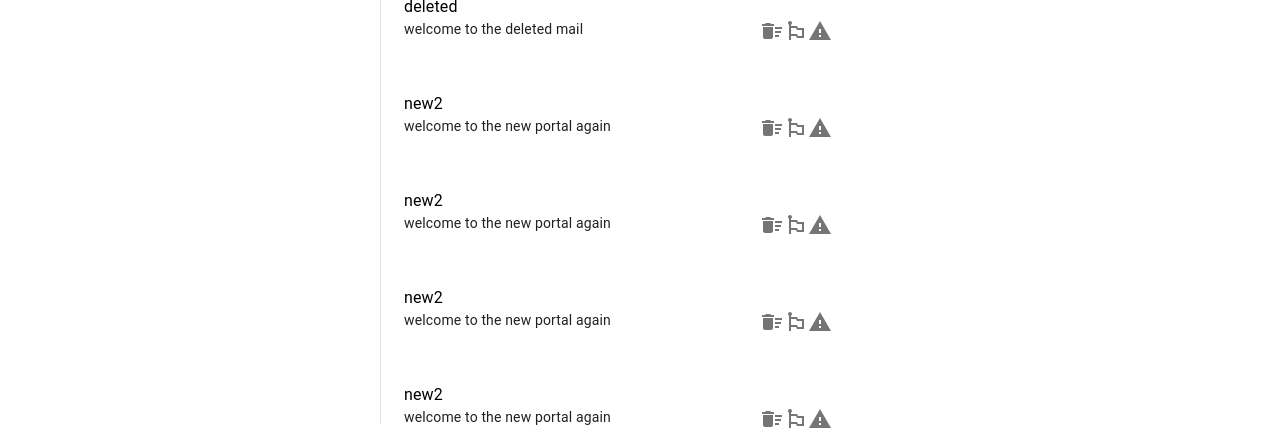
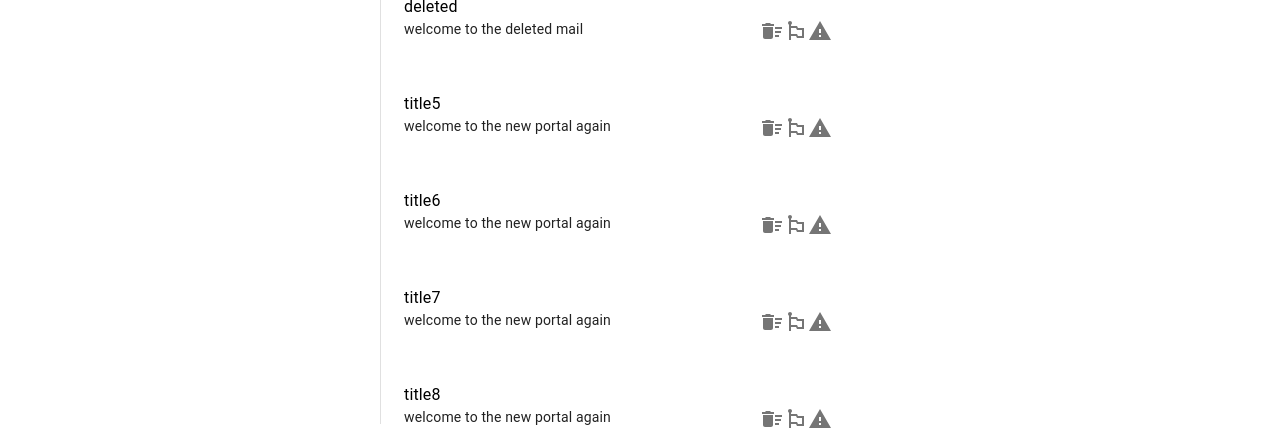
Before and after one commit to sajidkhaki/messagebox, a React (Create React App) app: page / in a window 1280 px wide. Shown: the part 376-806 px from the top of the page. Built offline with nearby package versions, Linux system fonts and the light colour scheme.

Commit message:
code indent and fixed

```diff
--- a/package.json
+++ b/package.json
@@ -14,7 +14,6 @@
     "@testing-library/user-event": "^12.8.3",
     "react": "^17.0.2",
     "react-dom": "^17.0.2",
-    "react-lodash": "^0.1.2",
     "react-scripts": "4.0.3",
     "web-vitals": "^1.1.2"
   },
--- a/src/App.js
+++ b/src/App.js
@@ -1,12 +1,9 @@
 import React, { useState, useEffect } from "react";
-import "./styles.css";
+
 import Drawer from "./components/drawer";
 import Main from "./components/main";
-import Data from "./mock_data.json"
+import Data from "./mock_data.json";
 import { makeStyles } from "@material-ui/core/styles";
-import _ from 'lodash';
-
-
 
 const useStyles = makeStyles({
   container: {
@@ -15,44 +12,46 @@ const useStyles = makeStyles({
 });
 
 const App = () => {
-
   const [state, setstate] = useState([]);
   const [searchstate, setsearchstate] = useState([]);
 
-
   const updateState = (message) => {
-
-    const currentState = [...state]
+    const currentState = [...state];
 
     let messageIndex = currentState.findIndex((item) => {
-      return item.id === message.id
-    })
-    currentState[messageIndex] = message
-    setstate(currentState)
-  }
+      return item.id === message.id;
+    });
+    currentState[messageIndex] = message;
+    setstate(currentState);
+  };
 
   const findValue = (key) => {
-    if (!key) return
-    const currentState = [...state]
+    if (!key) return;
+    const currentState = [...state];
     let found = currentState.filter((i) => {
-      return i.Title === key
-    })
+      return i.title === key;
+    });
     if (found.length > 0) {
-      setsearchstate(found)
-    }else{
-      setsearchstate([])
+      setsearchstate(found);
+    } else {
+      setsearchstate([]);
     }
-  }
+  };
 
   useEffect(() => {
-    setstate(Data)
+    setstate(Data);
   }, []);
 
   const classes = useStyles();
   return (
     <div className={classes.container}>
       <Drawer data={state} />
-      <Main data={state} updateState={updateState} findValue={findValue} searchList={searchstate} />
+      <Main
+        data={state}
+        updateState={updateState}
+        findValue={findValue}
+        searchList={searchstate}
+      />
     </div>
   );
 };
--- a/src/components/cards.js
+++ b/src/components/cards.js
@@ -1,64 +1,60 @@
-import * as React from 'react';
-import List from '@mui/material/List';
-import ListItem from '@mui/material/ListItem';
-import DeleteIcon from '@mui/icons-material/DeleteSweep';
-import EmojiFlagsIcon from '@mui/icons-material/EmojiFlags';
-import WarningIcon from '@mui/icons-material/Warning';
-import ListItemText from '@mui/material/ListItemText';
-import Typography from '@mui/material/Typography';
-import Link from '@mui/material/Link';
-import { display } from '@mui/system';
+import * as React from "react";
+import List from "@mui/material/List";
+import ListItem from "@mui/material/ListItem";
+import DeleteIcon from "@mui/icons-material/DeleteSweep";
+import EmojiFlagsIcon from "@mui/icons-material/EmojiFlags";
+import WarningIcon from "@mui/icons-material/Warning";
+import ListItemText from "@mui/material/ListItemText";
+import Typography from "@mui/material/Typography";
+import Link from "@mui/material/Link";
 
 const cards = (props) => {
   const handleDelete = (message) => {
-        message.isDeleted = true
-        message.isFlagged = false
-        message.isSpammed = false
-        props.updateState(message)
+    message.isDeleted = true;
+    message.isFlagged = false;
+    message.isSpammed = false;
+    props.updateState(message);
   };
   const handleFlag = (message) => {
-        if(message.isFlagged == true){
-            message.isFlagged =false
-            message.isSpammed = false
-            message.isDeleted = false
-            props.updateState(message)
-        }else{
-            message.isFlagged =true
-            message.isSpammed = false
-            message.isDeleted = false
-            props.updateState(message)
+    if (message.isFlagged === true) {
+      message.isFlagged = false;
+      message.isSpammed = false;
+      message.isDeleted = false;
+      props.updateState(message);
+    } else {
+      message.isFlagged = true;
+      message.isSpammed = false;
+      message.isDeleted = false;
+      props.updateState(message);
     }
-
   };
   const handleSpam = (message) => {
-
-        if(message.isSpammed == true){
-            message.isSpammed = false
-            message.isFlagged = false
-            message.isDeleted = false
-            props.updateState(message)
-        }else{
-            message.isSpammed = true
-            message.isFlagged = false
-            message.isDeleted = false
-            props.updateState(message)
+    if (message.isSpammed === true) {
+      message.isSpammed = false;
+      message.isFlagged = false;
+      message.isDeleted = false;
+      props.updateState(message);
+    } else {
+      message.isSpammed = true;
+      message.isFlagged = false;
+      message.isDeleted = false;
+      props.updateState(message);
     }
-
   };
 
   const renderMessages = (message) => {
-
-
-        return (
-            message.isDeleted ? null :
-                <List sx={{ width: '100%', maxWidth: 460, bgcolor: 'background.paper' }} key={message.id}>
+    return message.isDeleted ? null : (
+      <List
+        sx={{ width: "100%", maxWidth: 460, bgcolor: "background.paper" }}
+        key={message.id}
+      >
         <ListItem alignItems="flex-start">
           <ListItemText
-                            primary={message.Title}
+            primary={message.title}
             secondary={
               <React.Fragment>
                 <Typography
-                                        sx={{ display: 'inline' }}
+                  sx={{ display: "inline" }}
                   component="span"
                   variant="body2"
                   color="text.primary"
@@ -95,15 +91,16 @@ const cards = (props) => {
           />
         </ListItem>
       </List>
-        )
-    }
+    );
+  };
 
   return (
     <>
-
-            {props.searchList.length >0 ? props.searchList.map(renderMessages) : props.data.map(renderMessages)}
+      {props.searchList.length > 0
+        ? props.searchList.map(renderMessages)
+        : props.data.map(renderMessages)}
     </>
   );
-}
+};
 
 export default cards;
--- a/src/components/search.js
+++ b/src/components/search.js
@@ -1,71 +1,54 @@
-import * as React from 'react';
-import { styled, alpha } from '@mui/material/styles';
-import InputBase from '@mui/material/InputBase';
-import SearchIcon from '@mui/icons-material/Search';
+import * as React from "react";
+import { styled, alpha } from "@mui/material/styles";
+import InputBase from "@mui/material/InputBase";
+import SearchIcon from "@mui/icons-material/Search";
 
-const Search = styled('div')(({ theme }) => ({
-    position: 'relative',
+const Search = styled("div")(({ theme }) => ({
+  position: "relative",
   border: "1px solid black",
   borderRadius: theme.shape.borderRadius,
   backgroundColor: alpha(theme.palette.common.white, 0.15),
-    '&:hover': {
+  "&:hover": {
     backgroundColor: alpha(theme.palette.common.white, 0.25),
   },
   marginRight: theme.spacing(2),
   marginLeft: 0,
-    width: '100%',
-    [theme.breakpoints.up('sm')]: {
+  width: "100%",
+  [theme.breakpoints.up("sm")]: {
     marginLeft: theme.spacing(3),
-        width: '100%',
+    width: "100%",
   },
 }));
 
 const StyledInputBase = styled(InputBase)(({ theme }) => ({
-    color: 'inherit',
-    '& .MuiInputBase-input': {
+  color: "inherit",
+  "& .MuiInputBase-input": {
     padding: theme.spacing(1, 1, 1, 0),
     paddingLeft: `calc(1em + ${theme.spacing(4)})`,
-        transition: theme.transitions.create('width'),
-        width: '100%',
-        [theme.breakpoints.up('md')]: {
-            width: '100ch',
+    transition: theme.transitions.create("width"),
+    width: "100%",
+    [theme.breakpoints.up("md")]: {
+      width: "100ch",
     },
   },
 }));
 
-
-const SearchIconWrapper = styled('div')(({ theme }) => ({
-    padding: theme.spacing(0, 2),
-    height: '100%',
-    position: 'absolute',
-    pointerEvents: 'none',
-    display: 'flex',
-    alignItems: 'center',
-    justifyContent: 'center',
-}));
-
-
-
-
 export default function PrimarySearchAppBar(props) {
-
-
-    const searchvalue = (e)=>{
-        console.log(e.target.value)
-        let keyword = e.target.value
-        props.findValue(keyword)
-        }
-
+  const searchvalue = (e) => {
+    console.log(e.target.value);
+    let keyword = e.target.value;
+    props.findValue(keyword);
+  };
 
   return (
     <>
-            <Search >
+      <Search>
         <StyledInputBase
           placeholder="Search…"
-                    inputProps={{ 'aria-label': 'search' }}
+          inputProps={{ "aria-label": "search" }}
           onChange={searchvalue}
         />
-                <SearchIcon style={{marginTop:"10px"}} />
+        <SearchIcon style={{ marginTop: "10px" }} />
       </Search>
     </>
   );
--- a/src/mock_data.json
+++ b/src/mock_data.json
@@ -1,82 +1,82 @@
 [
   {
     "id": 1,
-        "Title": "new",
-        "message":"You received new email check the mailll",
+    "title": "new",
+    "message": "You received new email check the mailll",
     "isFlagged": false,
-        "isSpammed":false,
-        "isDeleted":false
+    "isSpammed": false,
+    "isDeleted": false
   },
   {
     "id": 2,
-        "Title": "flagged",
-        "message":"you have flagged this email",
+    "title": "flagged",
+    "message": "you have flagged this email",
     "isFlagged": false,
-        "isSpammed":false,
-        "isDeleted":false
+    "isSpammed": false,
+    "isDeleted": false
   },
   {
     "id": 3,
-        "Title": "spammed",
-        "message":"welcome to the spammed email",
+    "title": "spammed",
+    "message": "welcome to the spammed email",
     "isFlagged": false,
-        "isSpammed":false,
-        "isDeleted":false
+    "isSpammed": false,
+    "isDeleted": false
   },
   {
     "id": 4,
-        "Title": "deleted",
-        "message":"welcome to the deleted mail",
+    "title": "deleted",
+    "message": "welcome to the deleted mail",
     "isFlagged": false,
-        "isSpammed":false,
-        "isDeleted":false
+    "isSpammed": false,
+    "isDeleted": false
   },
   {
     "id": 5,
-        "Title": "new2",
-        "message":"welcome to the new portal again",
+    "title": "title5",
+    "message": "welcome to the new portal again",
     "isFlagged": false,
-        "isSpammed":false,
-        "isDeleted":false
+    "isSpammed": false,
+    "isDeleted": false
   },
   {
     "id": 6,
-        "Title": "new2",
-        "message":"welcome to the new portal again",
+    "title": "title6",
+    "message": "welcome to the new portal again",
     "isFlagged": false,
-        "isSpammed":false,
-        "isDeleted":false
+    "isSpammed": false,
+    "isDeleted": false
   },
   {
     "id": 7,
-        "Title": "new2",
-        "message":"welcome to the new portal again",
+    "title": "title7",
+    "message": "welcome to the new portal again",
     "isFlagged": false,
-        "isSpammed":false,
-        "isDeleted":false
+    "isSpammed": false,
+    "isDeleted": false
   },
   {
     "id": 8,
-        "Title": "new2",
-        "message":"welcome to the new portal again",
+    "title": "title8",
+    "message": "welcome to the new portal again",
     "isFlagged": false,
-        "isSpammed":false,
-        "isDeleted":false
+    "isSpammed": false,
+    "isDeleted": false
   },
   {
     "id": 9,
-        "Title": "new2",
-        "message":"welcome to the new portal again",
+    "title": "title9",
+    "message": "welcome to the new portal again",
     "isFlagged": false,
-        "isSpammed":false,
-        "isDeleted":false
+    "isSpammed": false,
+    "isDeleted": false
   },
   {
     "id": 10,
-        "Title": "new2",
-        "message":"welcome to the new portal again",
+    "title": "title10",
+    "message": "welcome to the new portal again",
     "isFlagged": false,
-        "isSpammed":false,
-        "isDeleted":false
+    "isSpammed": false,
+    "isDeleted": false
   }
 ]
--- a/src/styles.css
+++ /dev/null
@@ -1,4 +0,0 @@
-.App {
-  font-family: sans-serif;
-  text-align: center;
-}
```
Also changed, not shown: src/components/drawer.js (+21 -19 lines), src/components/main.js (+10 -11 lines), src/index.js (+4 -4 lines), src/search.css (deleted, +0 -69 lines), 2 other files (tests, documents, lock files or other folders). Lines whose indentation alone changed are shown as unchanged.
